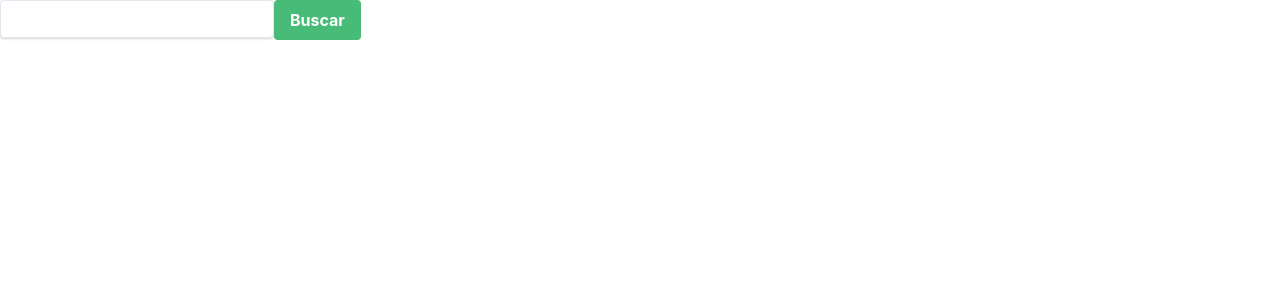
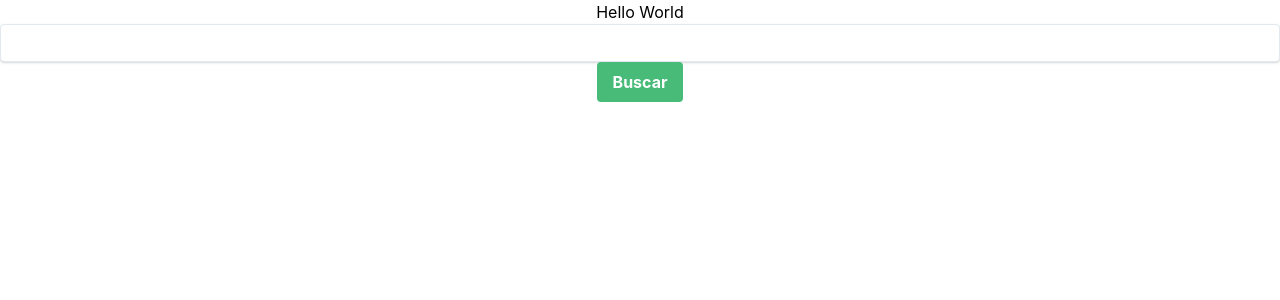
Before and after one commit to Soff17/pokedex-rodaow, a React (Create React App) app: page / in a window 1280 px wide. Shown: the top 300 px of the page. Built offline with nearby package versions, Linux system fonts and the light colour scheme.

Commit message:
Update pokedex

```diff
--- a/src/App.tsx
+++ b/src/App.tsx
@@ -10,9 +10,25 @@ import PokedexEntry from './components/PokemonCard/PokemonCard';
 import StatsCard from './components/StatsCard/StatsCard';
 
 function App() {
+  const [pokemonNumber, setPokemonNumber] = React.useState<string|undefined>(undefined);
+  const [pokemon,setPokemon]=React.useState<Pokemon|undefined>(undefined);
+  const [loading,setLoading]=React.useState<boolean>(false);
+  const [error,setError]=React.useState<string|undefined>(undefined);
+  function buscar(){
+    setLoading(true);
+    setError(undefined);
+    PokeApi.getPokemonById(pokemonNumber).then((response)=>{
+      setPokemon(response.data);
+      setLoading(false);
+    }).catch((error)=>{
+      console.log(error)
+      setLoading(false);
+      setError("Pokemon no encontrado");
+    });
+  }
   return (
     <div className="App">
-      {/* <p>Hello World {pokemonNumber}</p>
+      <p>Hello World {pokemonNumber}</p>
 
       <div className="pokedex-area flex justify-center flex-wrap gap-2">
         {loading && <p>Cargando...</p>}
@@ -33,8 +49,7 @@ function App() {
           <PokedexCard pokemon={pokemon}></PokedexCard>
         </>}
         {error && <p>{error}</p>}
-      </center> */}
-      <Search></Search>
+      </center>
     </div>
 
   );
--- a/src/components/search.tsx
+++ b/src/components/search.tsx
@@ -1,47 +1,26 @@
 import React, {useEffect, useState } from 'react';
 import Button from './Button';
-import PokemonComponent from './pokemonComponent';
-import {Pokemon} from '../models/Pokemon';
-import {PokeApi} from '../api/PokeApi';
 
-interface SearchProps {
-
+interface NumericKeyboardProps {
+  onKeyPress: (key: string) => void;
+  onDelete: () => void;
+  onSearch: () => void;
 }
 
-function Search(){
-    const [pokemonNumber, setPokemonNumber] = React.useState<string|undefined>(undefined);
-    const [pokemon,setPokemon]=React.useState<Pokemon|undefined>(undefined);
-    const [loading,setLoading]=React.useState<boolean>(false);
-    const [error,setError]=React.useState<string|undefined>(undefined);
-    function buscar(){
-    setLoading(true);
-    setError(undefined);
-    PokeApi.getPokemonById(pokemonNumber).then((response)=>{
-        setPokemon(response.data);
-        setLoading(false);
-    }).catch((error)=>{
-        console.log(error)
-        setLoading(false);
-        setError("Pokemon no encontrado");
-    });
-    }
-    return (
+
+function NumericKeyboard(){
+  return (
     <div className="flex">
-        <div className="flex-none w-55 h-14">
-            {loading && <p>Cargando...</p>}
-            {(!loading && pokemon &&!error) && <>
-                <PokemonComponent pokemon={pokemon}></PokemonComponent>
-            </>}
-            {error && <p>{error}</p>}
+        <div className="flex-none w-14 h-14">
         </div>
-        <div className="flex-initial w-14 h-14">
-            <input onChange={(event)=>{setPokemonNumber(event.target.value)}} className="shadow border rounded w-full py-2 px-3 text-gray-700 leading-tight focus:outline-none focus:shadow-outline" type="text" value={pokemonNumber}></input>
+        <div className="flex-none w-14 h-14">
+            02
         </div>
-        <div className="flex-initial w-14 h-14">
-            <Button label="Buscar" color='green' onClick={()=>buscar()}></Button>
+        <div className="flex-none w-14 h-14">
+            03
         </div>
     </div>
-    );
+  );
 };
 
-export default Search;
+export default NumericKeyboard;
```
Also changed, not shown: src/components/button.css (indentation only).
